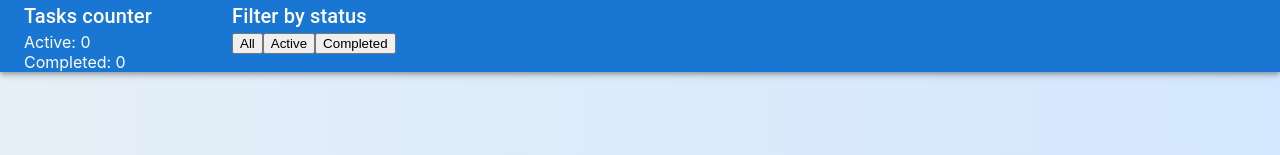
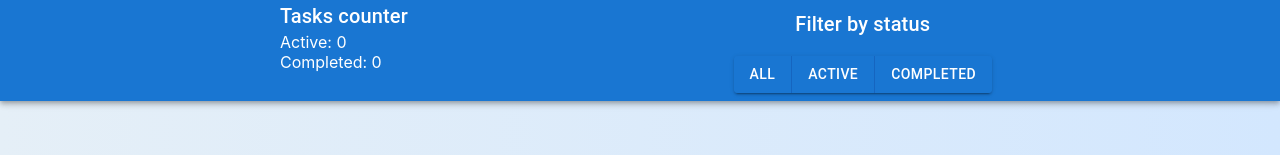
Before and after one commit to VitaliySaburdo/test-task-volt, a React (Vite) app: page / in a window 1280 px wide. Shown: the top 155 px of the page. Built offline with nearby package versions, Linux system fonts and the light colour scheme; no server answers.

Commit message:
finish ui

```diff
--- a/src/components/header/header.jsx
+++ b/src/components/header/header.jsx
@@ -1,23 +1,24 @@
 import { AppBar, Grid, Toolbar, Typography } from '@mui/material'
 import { StatusFilter } from '../status-filter/status-filter'
 import { TaskCounter } from '../task-counter/task-counter'
+import { Container } from '../container/container'
 
 export const Header = () => {
   return (
     <header>
       <AppBar position="static">
+        <Container>
         <Toolbar>
-          <Grid container spacing={2}>
-            <Grid item xs={2}>
-              <Typography variant="h6">Tasks counter</Typography>
+          <Grid container justifyContent="space-between">
+            <Grid item>
               <TaskCounter />
             </Grid>
-            <Grid item xs={2}>
-              <Typography variant="h6">Filter by status</Typography>
+            <Grid item>
               <StatusFilter />
             </Grid>
           </Grid>
-        </Toolbar>
+          </Toolbar>
+          </Container>
       </AppBar>
     </header>
   )
--- a/src/components/status-filter/status-filter.jsx
+++ b/src/components/status-filter/status-filter.jsx
@@ -2,6 +2,10 @@ import { useSelector, useDispatch } from 'react-redux'
 import { statusFilters } from '../../redux/constants'
 import { selectStatusFilter } from '../../redux/selectors'
 import { setStatusFilter } from '../../redux/filter-slice'
+import { Typography } from '@mui/material'
+import Button from '@mui/material/Button'
+import ButtonGroup from '@mui/material/ButtonGroup'
+import Box from '@mui/material/Box'
 
 export const StatusFilter = () => {
   const dispatch = useDispatch()
@@ -10,25 +14,39 @@ export const StatusFilter = () => {
   const handleFilterChange = (filter) => dispatch(setStatusFilter(filter))
 
   return (
-    <div>
-      <button
+    <Box
+      sx={{
+        display: 'flex',
+        flexDirection: 'column',
+        alignItems: 'center',
+        '& > *': {
+          m: 1,
+        },
+      }}
+    >
+      <Typography variant="h6">Filter by status</Typography>
+      <div style={{ display: 'flex' }}>
+        <ButtonGroup variant="contained" aria-label="Basic button group">
+          <Button
             selected={filter === statusFilters.all}
             onClick={() => handleFilterChange(statusFilters.all)}
           >
             All
-      </button>
-      <button
+          </Button>
+          <Button
             selected={filter === statusFilters.active}
             onClick={() => handleFilterChange(statusFilters.active)}
           >
             Active
-      </button>
-      <button
+          </Button>
+          <Button
             selected={filter === statusFilters.completed}
             onClick={() => handleFilterChange(statusFilters.completed)}
           >
             Completed
-      </button>
+          </Button>
+        </ButtonGroup>
       </div>
+    </Box>
   )
 }
--- a/src/components/task-counter/task-counter.jsx
+++ b/src/components/task-counter/task-counter.jsx
@@ -1,11 +1,13 @@
 import { useSelector } from "react-redux";
 import { selectTaskCount } from "../../redux/selectors";
+import { Typography } from "@mui/material";
 
 export const TaskCounter = () => {
   const { active, completed } = useSelector(selectTaskCount);
 
   return (
     <div>
+      <Typography variant="h6">Tasks counter</Typography>
       <p>Active: {active}</p>
       <p>Completed: {completed}</p>
     </div>
```
Also changed, not shown: src/components/status-filter/status-filter.styled.js (added, +7 -0 lines). Lines whose indentation alone changed are shown as unchanged.
